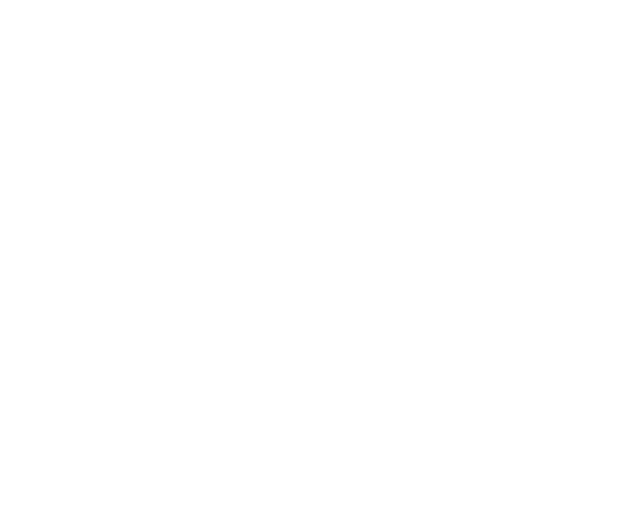
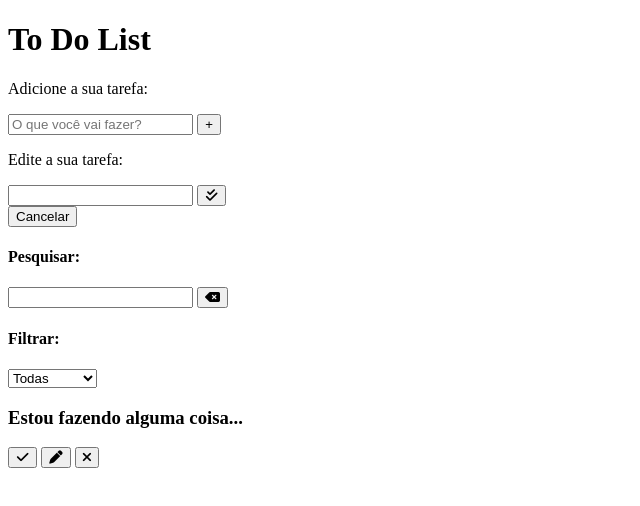
Before and after one commit to francienevaz/To_Do_List_JS, a plain HTML site: page index.html in a window 1280 px wide. Shown: the whole page, without its empty margins (0-640 px from the left). Drawn offline with Linux system fonts and the light colour scheme.

Commit message:
updated html file

```diff
--- a/index.html
+++ b/index.html
@@ -11,6 +11,62 @@
     <script src="./js/script.js" defer></script>
 </head>
 <body>
-
+    <div class="container">
+        <header>
+            <h1>To Do List</h1>
+        </header>
+        <form id="todo-form">
+            <p>Adicione a sua tarefa:</p>
+            <div class="form-control">
+                <input type="text" id="todo-input" placeholder="O que você vai fazer?">
+                <button type="submit">
+                    <i class="fa-thin fa-plus"></i>
+                </button>
+            </div>
+        </form>
+        <form id="edit-form">
+            <p>Edite a sua tarefa:</p>
+            <div class="form-control">
+                <input type="text" id="edit-input">
+                <button type="submit">
+                    <i class="fa-solid fa-check-double"></i>
+                </button>
+            </div>
+            <button id="cancel-edit-btn">Cancelar</button>
+        </form>
+        <div id="toolbar">
+            <div id="search">
+                <h4>Pesquisar:</h4>
+                <form>
+                    <input type="text" id="search-input">
+                    <button id="erase-button">
+                        <i class="fa-solid fa-delete-left"></i>
+                    </button>
+                </form>
+            </div>
+            <div id="filter">
+                <h4>Filtrar:</h4>
+                <select id="filter-select">
+                    <option value="all">Todas</option>
+                    <option value="done">Concluídas</option>
+                    <option value="todo">Pendentes</option>
+                </select>
+            </div>
+        </div>
+        <div id="todo-list">
+            <div class="todo">
+                <h3>Estou fazendo alguma coisa...</h3>
+                <button class="finish-todo">
+                    <i class="fa-solid fa-check"></i>
+                </button>
+                <button class="edit-todo">
+                    <i class="fa-solid fa-pen"></i>
+                </button>
+                <button class="remove-todo">
+                    <i class="fa-solid fa-xmark"></i>
+                </button>
+            </div>
+        </div>
+    </div>
 </body>
 </html>
```
